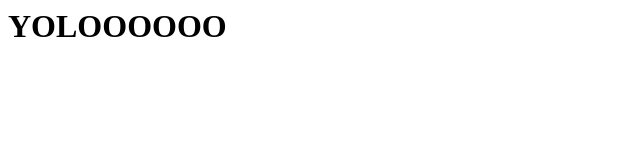
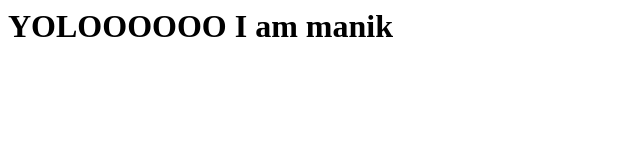
Before and after one commit to pantmanik/website_test, a plain HTML site: page index.html in a window 1280 px wide. Shown: the whole page, without its empty margins (0-640 px from the left). Drawn offline with Linux system fonts and the light colour scheme.

Commit message:
added i am manik

```diff
--- a/index.html
+++ b/index.html
@@ -1 +1 @@
-<h1>YOLOOOOOO</h1>
+<h1>YOLOOOOOO I am manik</h1>
```
